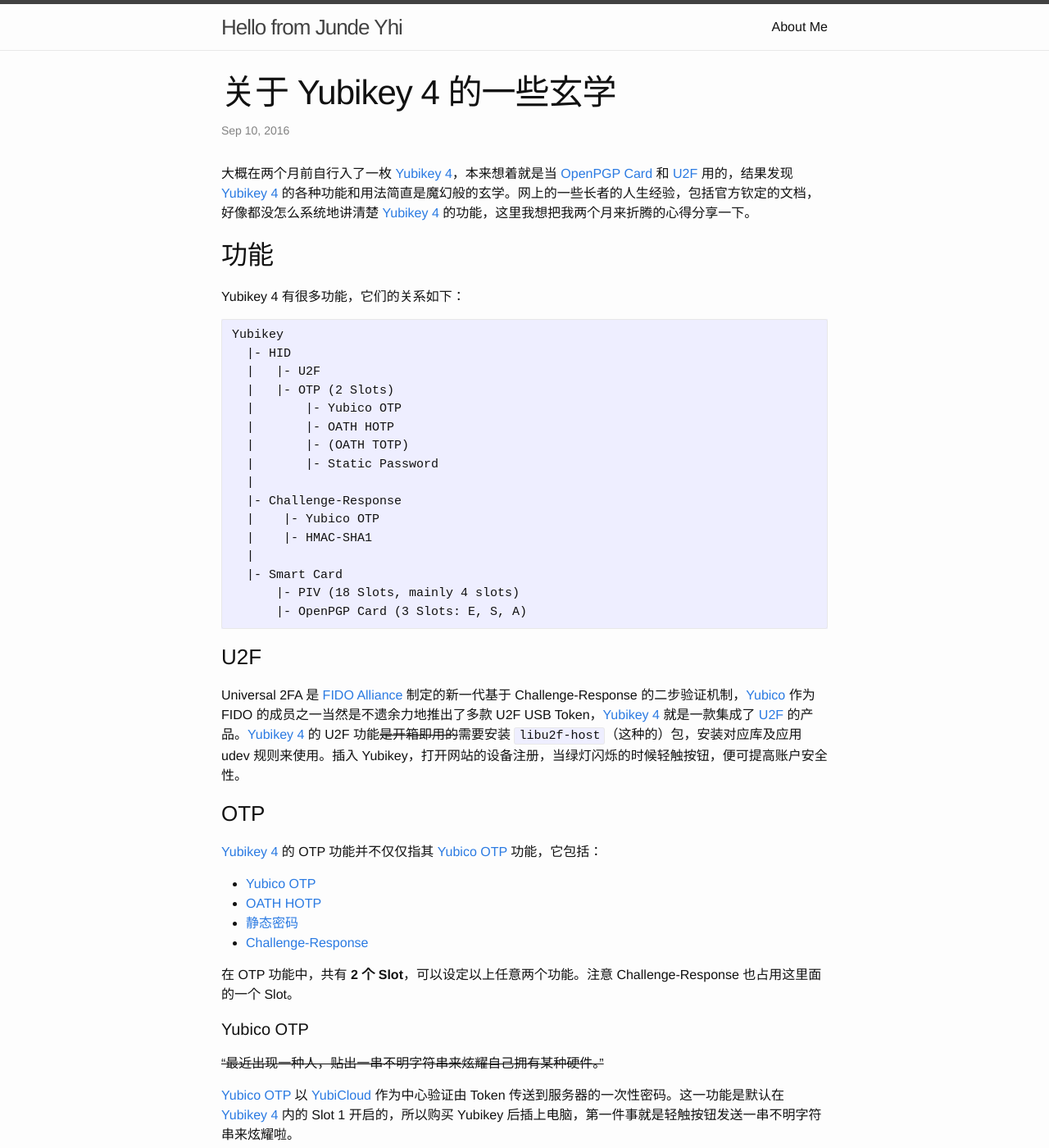
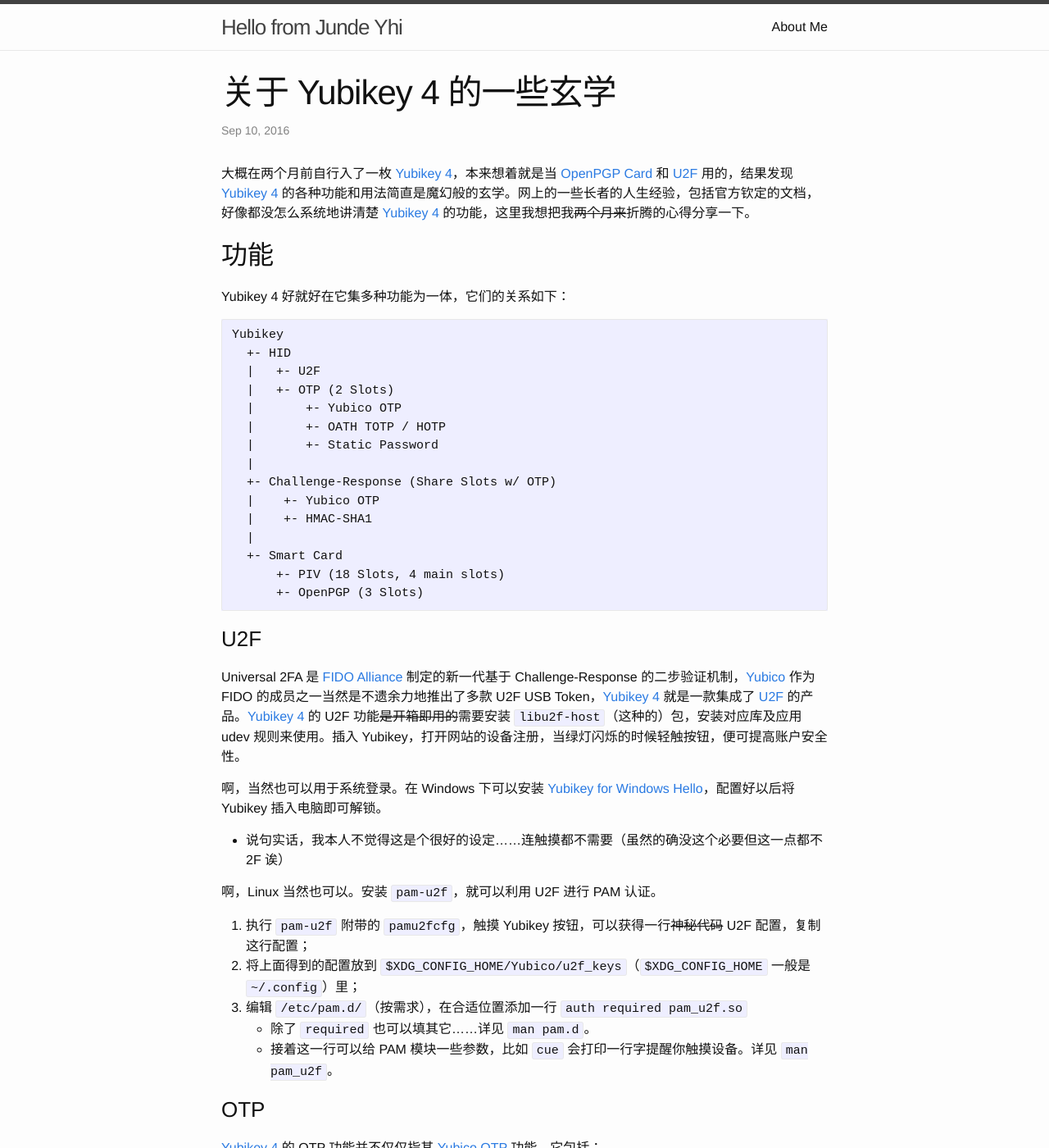
Before and after one commit to lmy441900/lmy441900.github.io, a Jekyll site: the page built from _posts/2016-09-11-about-yubikey-4.md, in a window 1280 px wide and 1400 px high. Shown: the whole window at 82% size. Built offline with Jekyll 4.4.1, drawn with Linux system fonts in a browser that asks for light colours; some of the changed text lies outside the part shown.

Commit message:
about-yubikey-4: refine, add pam-u2f usage

````diff
--- a/_posts/2016-09-11-about-yubikey-4.md
+++ b/_posts/2016-09-11-about-yubikey-4.md
@@ -5,35 +5,47 @@
 categories: security yubikey
 ---
 
-大概在两个月前自行入了一枚 [Yubikey 4][yk]，本来想着就是当 [OpenPGP Card][pgpc] 和 [U2F][u2f] 用的，结果发现 [Yubikey 4][yk] 的各种功能和用法简直是魔幻般的玄学。网上的一些长者的人生经验，包括官方钦定的文档，好像都没怎么系统地讲清楚 [Yubikey 4][yk] 的功能，这里我想把我两个月来折腾的心得分享一下。
+大概在两个月前自行入了一枚 [Yubikey 4][yk]，本来想着就是当 [OpenPGP Card][pgpc] 和 [U2F][u2f] 用的，结果发现 [Yubikey 4][yk] 的各种功能和用法简直是魔幻般的玄学。网上的一些长者的人生经验，包括官方钦定的文档，好像都没怎么系统地讲清楚 [Yubikey 4][yk] 的功能，这里我想把我~~两个月来~~折腾的心得分享一下。
+
+<!-- 实际上已经更新很多次了 -->
 
 ## 功能
 
-Yubikey 4 有很多功能，它们的关系如下：
+Yubikey 4 好就好在它集多种功能为一体，它们的关系如下：
 
 ```
 Yubikey
-  |- HID
-  |   |- U2F
-  |   |- OTP (2 Slots)
-  |       |- Yubico OTP
-  |       |- OATH HOTP
-  |       |- (OATH TOTP)
-  |       |- Static Password
+  +- HID
+  |   +- U2F
+  |   +- OTP (2 Slots)
+  |       +- Yubico OTP
+  |       +- OATH TOTP / HOTP
+  |       +- Static Password
   |
-  |- Challenge-Response
-  |    |- Yubico OTP
-  |    |- HMAC-SHA1
+  +- Challenge-Response (Share Slots w/ OTP)
+  |    +- Yubico OTP
+  |    +- HMAC-SHA1
   |
-  |- Smart Card
-      |- PIV (18 Slots, mainly 4 slots)
-      |- OpenPGP Card (3 Slots: E, S, A)
+  +- Smart Card
+      +- PIV (18 Slots, 4 main slots)
+      +- OpenPGP (3 Slots)
 ```
-
 
 ### U2F
 
 Universal 2FA 是 [FIDO Alliance][fido] 制定的新一代基于 Challenge-Response 的二步验证机制，[Yubico][yubico] 作为 FIDO 的成员之一当然是不遗余力地推出了多款 U2F USB Token，[Yubikey 4][yk] 就是一款集成了 [U2F][u2f] 的产品。[Yubikey 4][yk] 的 U2F 功能~~是开箱即用的~~需要安装 `libu2f-host`（这种的）包，安装对应库及应用 udev 规则来使用。插入 Yubikey，打开网站的设备注册，当绿灯闪烁的时候轻触按钮，便可提高账户安全性。
+
+啊，当然也可以用于系统登录。在 Windows 下可以安装 [Yubikey for Windows Hello][yk-windows-hello]，配置好以后将 Yubikey 插入电脑即可解锁。
+
+- 说句实话，我本人不觉得这是个很好的设定……连触摸都不需要（虽然的确没这个必要但这一点都不 2F 诶）
+
+啊，Linux 当然也可以。安装 `pam-u2f`，就可以利用 U2F 进行 PAM 认证。
+
+1. 执行 `pam-u2f` 附带的 `pamu2fcfg`，触摸 Yubikey 按钮，可以获得一行~~神秘代码~~ U2F 配置，复制这行配置；
+2. 将上面得到的配置放到 `$XDG_CONFIG_HOME/Yubico/u2f_keys`（`$XDG_CONFIG_HOME` 一般是 `~/.config`）里；
+3. 编辑 `/etc/pam.d/`（按需求），在合适位置添加一行 `auth required pam_u2f.so`
+  - 除了 `required` 也可以填其它……详见 `man pam.d`。
+  - 接着这一行可以给 PAM 模块一些参数，比如 `cue` 会打印一行字提醒你触摸设备。详见 `man pam_u2f`。
 
 ### OTP
 
@@ -44,28 +56,26 @@
 - [静态密码][static-pass]
 - [Challenge-Response][chalresp]
 
-在 OTP 功能中，共有 **2 个 Slot**，可以设定以上任意两个功能。注意 Challenge-Response 也占用这里面的一个 Slot。
+在 OTP 功能中，共有 **2 个 Slot**，可以设定以上任意两个功能。**注意这里的 Slot 与 Challenge-Response 共用。**
 
 #### Yubico OTP
 
-~~“最近出现一种人，贴出一串不明字符串来炫耀自己拥有某种硬件。”~~
+> ~~最近出现一种人，贴出一串不明字符串来炫耀自己拥有某种硬件。~~
 
 [Yubico OTP][yubico-otp] 以 [YubiCloud][ycloud] 作为中心验证由 Token 传送到服务器的一次性密码。这一功能是默认在 [Yubikey 4][yk] 内的 Slot 1 开启的，所以购买 Yubikey 后插上电脑，第一件事就是轻触按钮发送一串不明字符串来炫耀啦。
 
-#### OATH HOTP
+#### OATH HOTP / TOTP
 
 HOTP 是基于 HMAC（散列消息认证码)的一次性密码（OTP）算法，与 TOTP（基于时间的一次性密码）相比，HOTP 使用一个计数器来达到一次性密码的目的。HOTP 的优点是不需要时钟（因为 Yubikey 里头也没有时钟），但是如果不小心按到了，这个计数器就和服务器不同步了，就需要重新同步。
 
-#### OATH TOTP
-
-**Yubikey 也是可以使用 TOTP 的。**
-但是，因为 Yubikey 并没有硬件时钟，所以需要借助电脑本身的帮助。Yubico [有一款 TOTP 应用][otp-app]，可以使用这款应用来计算 TOTP 结果。
+不过，**Yubikey 也是可以使用 TOTP 的。**
+只是因为 Yubikey 并没有硬件时钟，所以需要借助电脑本身的帮助。Yubico [的这款 TOTP 应用][otp-app]，可以用来计算 TOTP 码。
 
 #### 静态密码
 
-顾名思义，输出一串固定的字符串作为密码。看起来一点卵用都没有（用个笔记本一装不就出来了嘛），但是这货在任何有密码输入框的地方都能使用，因此可以借助 Yubikey 输出一串非常难记而且预先随机生成的字符串来增强密码复杂度。
+顾名思义，输出一串固定的字符串作为密码。看起来一点卵用都没有（用个记事本一装不就出来了嘛），但是这货在任何有密码输入框的地方都能使用，因此可以借助 Yubikey 输出一串非常难记而且预先随机生成的字符串来增强密码复杂度。
 
-但是如果你觉得可以靠这个功能免手输密码，**我只能说呵呵**，只要 Yubikey 遗失，后果不堪设想。所以静态密码的优雅且正确用法是：
+但是如果你觉得可以靠这个功能免手输密码，**呵呵**，只要 Yubikey 遗失，后果不堪设想。所以静态密码的优雅且正确用法是：
 
 - 输入一段自己的常规密码
 - 在任何地方再插入 Yubikey 的随机密码（可以是在自己的密码前面、中间、后面；如果不想 Yubikey 自动按下回车键可以在 Yubikey Personalization Tool 里面的 Settings 取消 Yubikey 在最后输出 `\n` 的功能）
@@ -74,7 +84,7 @@
 
 Challenge-Response 在 Yubikey 4 中有两种模式：Yubico OTP 和 HMAC-SHA1。Yubico OTP 可以在基于 Challenge-Response 的情况下以 Yubico OTP 的方式来做验证，需要网络连接到 YubiCloud；而 HMAC-SHA1 则是用于离线验证。
 
-一般的应用可以是 Linux PAM；可以安装 [Yubico 提供的 Linux PAM 模块][yubico-pam]来启用验证。（但是我不清楚怎么优雅地用）
+一般的应用可以是 Linux PAM；可以安装 [Yubico 提供的 Linux PAM 模块][yubico-pam]来启用验证，用法大概和上面 [U2F](#U2F) 的一样，这里不再赘述。
 
 嗯对了，最近在用 [KeePassXC][keepassxc]，这款 [KeePassX][keepassx] 的“社区升级版本”（KeePass Cross-Platform Community Edition）能利用到 Yubikey 的此 Challenge-Response 功能，可以配置打开密码数据库的时候同时使用 Challenge-Response 来加强数据库安全性。
 
@@ -84,7 +94,7 @@
 
 [Yubikey 4][yk] 可以用作 PIV (FIPS 201-1) 规范的智能卡，可以用于一般智能卡用途，例如 SSH、Windows Active Directory 计算机登录，等等。但是，**Yubikey 的 PIV 并不是一个完全的 PIV 实现**，它与 OpenSC 兼容却不能完全使用某些功能，比如说不可以往卡里放文件。
 
-使用 [Yubikey PIV Manager][ykpiv] 来管理 Yubikey 中的证书。[Yubikey 4][yk] 在 PIV 功能中共有 **18 个 Slot**：9a, 9c, 9d, 9e, 82-95, f9。**不要和 OTP 功能中的 Slot 混淆，它们是两个不同的概念**。其中：
+使用 [Yubikey PIV Manager][ykpiv] 来管理 Yubikey 中的证书。[Yubikey 4][yk] 在 PIV 功能中共有 **18 个 Slot**：9a, 9c, 9d, 9e, 82-95, f9。**这些 Slot 和 OTP 中的 Slot 是不同的（互不影响）**。其中：
 
 - 9a 用于验证持卡人身份；
 - 9c 数字签名；
@@ -94,6 +104,8 @@
 - 82-95 ~~是过时的证书的 Slot~~ 用于存放 9d Slot 中不再使用（吊销了或者是怎么的）的证书，这部分是用来保证不会出现无法再解密之前用吊销了的证书加密的内容这种尴尬的事情。
 - f9 (>=4.3) 不知道
 
+最近玩 [PKI][pki] 用到了 PIV，回头再写……
+
 ### OpenPGP Card
 
 OpenPGP 卡配合 GPG 使用，用来存放 GPG 私钥（**拿不出来的**），并用作加密、签名用途。在 [Yubikey 4][yk] 此功能中，有 **3 个 Slot** 存放密钥：
@@ -102,7 +114,11 @@
 - Encryption（加 / 解密用途）
 - Authentication（验证用途）
 
+目前 Yubikey 4 只支持 RSA GPG Key。在 `gpg --card-status` 里可能会看到三个 Slot 的 Key attributes 均为 `rsa2048`，实际上它们都可以装上 4096 位的密钥。
+
 优雅的方法是生成不同用途的子钥，然后将子钥扔进卡里。**不要将主钥放进卡里**，因为主钥还承担人际关系的作用，一旦遗失 Yubikey，直接吊销子钥完事，而不必要吊销主钥然后重新建立 Web of Trust。
+
+<!-- 果然这种脚注 URL 不能一整篇文章的放在一起……简直是灾难。 -->
 
 [yk]:           https://yubi.co/4
 [pgpc]:         https://en.wikipedia.org/wiki/OpenPGP_card
@@ -120,3 +136,5 @@
 [chalresp]:     https://yubi.co/4
 [ycloud]:       https://www.yubico.com/products/services-software/yubicloud/
 [ykpiv]:        https://developers.yubico.com/PIV/
+[pki]:          https://en.wikipedia.org/wiki/Public_key_infrastructure
+[yk-windows-hello]: https://www.microsoft.com/en-us/store/p/yubikey-for-windows-hello/9nblggh511m5
````
